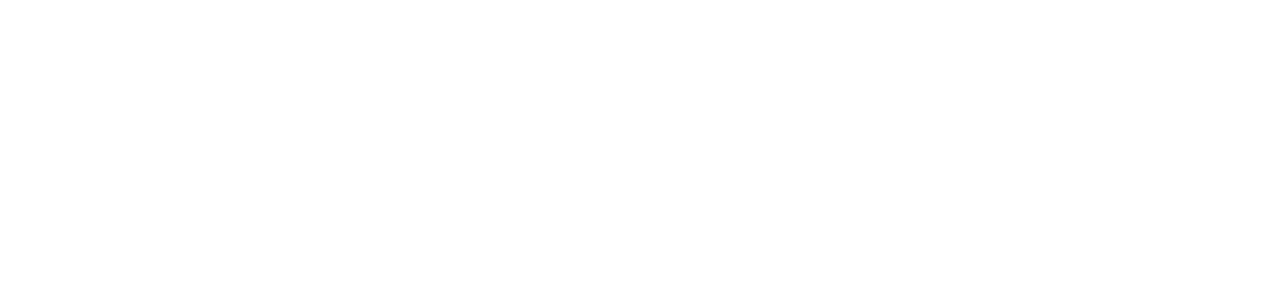
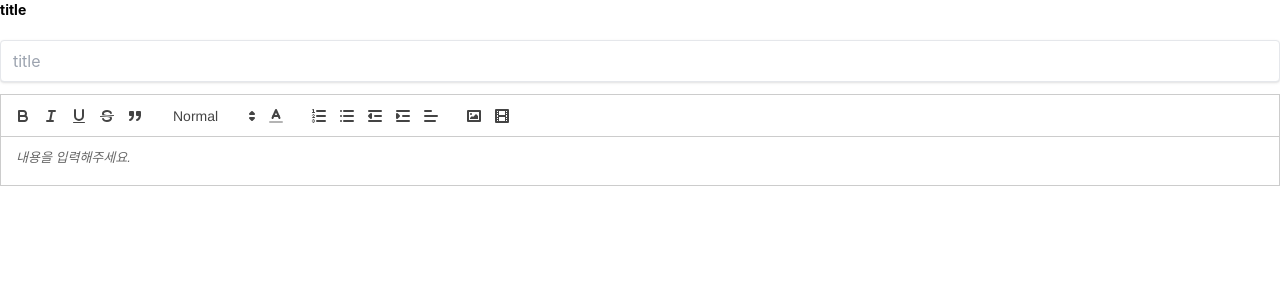
Before and after one commit to tmdqls2257/NextNestBlog, a Next.js app in the folder client/: page /blogs/post in a window 1280 px wide. Shown: the top 300 px of the page. Built offline with nearby package versions, Linux system fonts and the light colour scheme.

Commit message:
💄 imagefile upload

```diff
--- /dev/null
+++ b/client/elements/ReactQuill.tsx
@@ -0,0 +1,122 @@
+import axios, { AxiosError } from "axios";
+import { useRef, useState, useMemo } from "react";
+
+//이렇게 라이브러리를 불러와서 사용하면 됩니다
+import ReactQuill from "react-quill";
+import "react-quill/dist/quill.snow.css";
+import NetworkService, { MethodType } from "network/http";
+
+type uploadImgType = {
+  data: {
+    url: string;
+  };
+};
+
+const EditorComponent = () => {
+  const QuillRef = useRef<ReactQuill>();
+  const [contents, setContents] = useState("");
+
+  // 이미지를 업로드 하기 위한 함수
+  const imageHandler = () => {
+    // 파일을 업로드 하기 위한 input 태그 생성
+    const input = document.createElement("input");
+    const formData = new FormData();
+    let url = "";
+
+    input.setAttribute("type", "file");
+    input.setAttribute("accept", "image/*");
+    input.click();
+
+    // 파일이 input 태그에 담기면 실행 될 함수
+    input.onchange = async () => {
+      const file = input.files;
+
+      if (file !== null) {
+        formData.append("image", file[0]);
+        console.log(formData);
+
+        // 저의 경우 파일 이미지를 서버에 저장했기 때문에
+        // 백엔드 개발자분과 통신을 통해 이미지를 저장하고 불러왔습니다.
+        try {
+          console.log("files", file[0]);
+
+          const res = await NetworkService.request(
+            "blogs/upload",
+            MethodType.post,
+            formData
+          );
+
+          // const res = await axios.post(
+          //   "http://localhost:8080/blogs/upload",
+          //   formData
+          // );
+          console.log(file[0]);
+
+          // 커서의 위치를 알고 해당 위치에 이미지 태그를 넣어주는 코드
+          // 해당 DOM의 데이터가 필요하기에 useRef를 사용한다.
+          const range = QuillRef.current?.getEditor().getSelection()?.index;
+          if (range !== null && range !== undefined) {
+            let quill = QuillRef.current?.getEditor();
+
+            quill?.setSelection(range, 1);
+
+            quill?.clipboard.dangerouslyPasteHTML(
+              range,
+              `<img src=${url} alt="이미지 태그가 삽입됩니다." />`
+            );
+          }
+
+          return { ...res, success: true };
+        } catch (error) {
+          const err = error as AxiosError;
+          return { ...err.response, success: false };
+        }
+      }
+    };
+  };
+
+  // quill에서 사용할 모듈을 설정하는 코드 입니다.
+  // 원하는 설정을 사용하면 되는데, 저는 아래와 같이 사용했습니다.
+  // useMemo를 사용하지 않으면, 키를 입력할 때마다, imageHandler 때문에 focus가 계속 풀리게 됩니다.
+  const modules = useMemo(
+    () => ({
+      toolbar: {
+        container: [
+          ["bold", "italic", "underline", "strike", "blockquote"],
+          [{ size: ["small", false, "large", "huge"] }, { color: [] }],
+          [
+            { list: "ordered" },
+            { list: "bullet" },
+            { indent: "-1" },
+            { indent: "+1" },
+            { align: [] },
+          ],
+          ["image", "video"],
+        ],
+        handlers: {
+          image: imageHandler,
+        },
+      },
+    }),
+    []
+  );
+
+  return (
+    <>
+      <ReactQuill
+        ref={(element) => {
+          if (element !== null) {
+            QuillRef.current = element;
+          }
+        }}
+        value={contents}
+        onChange={setContents}
+        modules={modules}
+        theme="snow"
+        placeholder="내용을 입력해주세요."
+      />
+    </>
+  );
+};
+
+export default EditorComponent;
--- a/client/pages/blogs/post.tsx
+++ b/client/pages/blogs/post.tsx
@@ -1,26 +1,52 @@
-import JoditEditor from "jodit-react";
+import EditorComponent from "../../elements/ReactQuill";
 import config from "next/config";
-import React, { useRef, useState } from "react";
+import React, { useMemo, useRef, useState } from "react";
+import ReactQuill from "react-quill";
+import "react-quill/dist/quill.snow.css";
 
 const Post = () => {
   const editor = useRef(null);
   const [content, setContent] = useState("");
 
+  const onBlurTittle = () => {};
+
+  const onBlurContent = (content: string) => {
+    setContent(content);
+    console.log(content);
+  };
+
+  // const modules = useMemo(() => ({
+  //   toolbar: {
+  //     container: [
+  //       [{ 'header': [1, 2, false] }],
+  //       ['bold', 'italic', 'underline','strike', 'blockquote'],
+  //       [{'list': 'ordered'}, {'list': 'bullet'}, {'indent': '-1'}, {'indent': '+1'}],
+  //       ['link', 'image'],
+  //       ['clean']
+  //     ],
+  //     handlers: { image: imageHandler }
+  //   }
+  // }), []);
+
   return (
-    <>
-      <input type="text" />
-      {/* <JoditEditor
-        ref={editor}
-        value={content}
-        config={{
-          readonly: false,
-          placeholder: "Start typings...",
-        }}
-        // tabIndex={1} // tabIndex of textarea
-        onBlur={(newContent) => setContent(newContent)} // preferred to use only this option to update the content for performance reasons
-        onChange={(newContent) => {}}
-      /> */}
-    </>
+    <div className="space-y-3">
+      <label
+        className="block text-grey-darker text-sm font-bold mb-2"
+        htmlFor="title"
+      >
+        {"title"}
+      </label>
+      <input
+        name="title"
+        className="shadow appearance-none border rounded w-full py-2 px-3 text-grey-darker"
+        id="email"
+        type="text"
+        placeholder="title"
+        onBlur={onBlurTittle}
+      />
+      {/* <ReactQuill modules={modules} theme="snow" value={content} onChange={setContent} /> */}
+      <EditorComponent />
+    </div>
   );
 };
 
```
Also changed, not shown: 1 other file (tests, documents, lock files or other folders).
